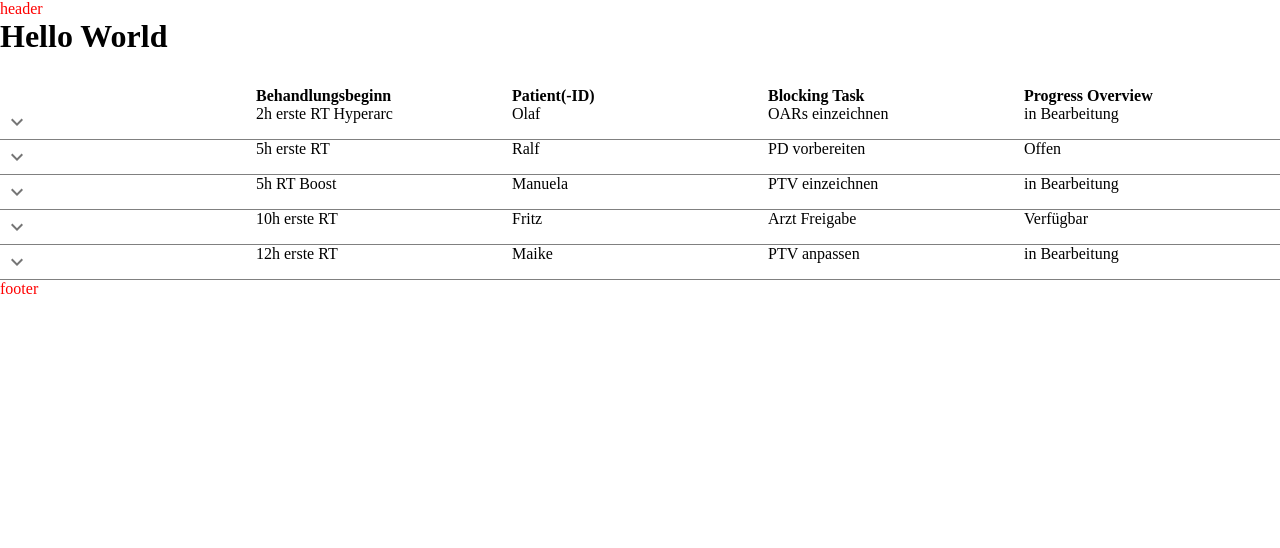
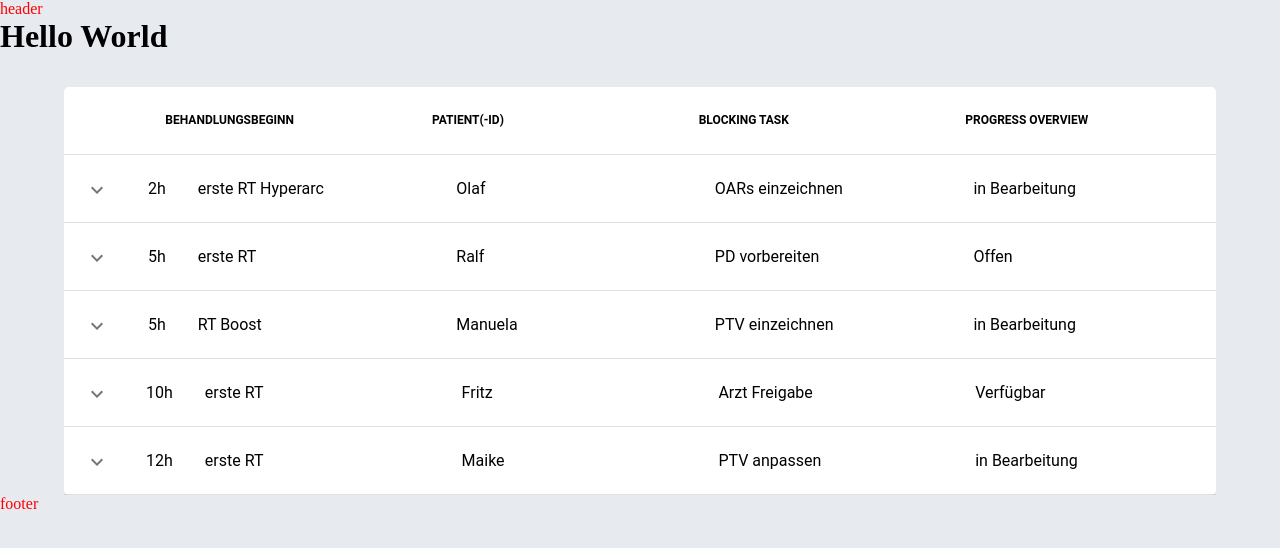
Before and after one commit to slizzered/CarePathDashboard, a Next.js app in the folder frontend/: page / in a window 1280 px wide. Shown: the top 548 px of the page. Built offline with nearby package versions, Linux system fonts and the light colour scheme.

Commit message:
made some CSS styling

```diff
--- a/frontend/src/components/Table/Table.js
+++ b/frontend/src/components/Table/Table.js
@@ -11,9 +11,16 @@ import KeyboardArrowUpIcon from "@mui/icons-material/KeyboardArrowUp";
  * Use of this source code is governed by an MIT-style license that can be found in the LICENSE file at https://mui.com/x/introduction/licensing/
  */
 
-function createData(beginRT, patient, blocking_task, progress_overview) {
+function createData(
+  beginRT,
+  treatment_task,
+  patient,
+  blocking_task,
+  progress_overview
+) {
   return {
     beginRT,
+    treatment_task,
     patient,
     blocking_task,
     progress_overview,
@@ -36,7 +43,8 @@ function Row(props) {
             {open ? <KeyboardArrowUpIcon /> : <KeyboardArrowDownIcon />}
           </IconButton>
         </div>
-        <div className={Styles.table_cell}>{row.beginRT}</div>
+        <div className={Styles.table_cell_begin_rt}>{row.beginRT}</div>
+        <div className={Styles.table_cell}>{row.treatment_task}</div>
         <div className={Styles.table_cell}>{row.patient}</div>
         <div className={Styles.table_cell}>{row.blocking_task}</div>
         <div className={Styles.table_cell}>{row.progress_overview}</div>
@@ -50,29 +58,32 @@ function Row(props) {
 
 const rows = [
   createData(
-    "2h erste RT Hyperarc",
+    "2h",
+    "erste RT Hyperarc",
     "Olaf",
     "OARs einzeichnen",
     "in Bearbeitung",
     4.0
   ),
-  createData("5h erste RT", "Ralf", "PD vorbereiten", "Offen", 4.3),
+  createData("5h", "erste RT", "Ralf", "PD vorbereiten", "Offen", 4.3),
   createData(
-    "5h RT Boost",
+    "5h",
+    "RT Boost",
     "Manuela",
     "PTV einzeichnen",
     "in Bearbeitung",
     6.0
   ),
-  createData("10h erste RT", "Fritz", "Arzt Freigabe", "Verfügbar", 4.3),
-  createData("12h erste RT", "Maike", "PTV anpassen", "in Bearbeitung", 3.9),
+  createData("10h", "erste RT", "Fritz", "Arzt Freigabe", "Verfügbar", 4.3),
+  createData("12h", "erste RT", "Maike", "PTV anpassen", "in Bearbeitung", 3.9),
 ];
 
 export default function CollapsibleTable() {
   return (
     <div className={Styles.table_container}>
       <div className={Styles.table_header}>
-        <div className={Styles.table_cell} />
+        <div className={Styles.table_cell}/>
+        <div className={Styles.table_cell}/>
         <div className={Styles.table_cell}> Behandlungsbeginn </div>
         <div className={Styles.table_cell}>Patient(-ID)</div>
         <div className={Styles.table_cell}>Blocking Task</div>
--- a/frontend/src/components/Table/Table.module.css
+++ b/frontend/src/components/Table/Table.module.css
@@ -1,17 +1,41 @@
 .table_header {
+  border-bottom: 1px solid;
+  border-bottom-color: rgba(0, 0, 0, 0.12);
   font-weight: bold;
   display: grid;
-  grid-template-columns: 1fr 1fr 1fr 1fr 1fr;
+  grid-template-columns: 0.1fr 0.2fr 1fr 1fr 1fr 1fr;
+  text-transform: uppercase;
+  font-family: Roboto, "Helvetica Neue", sans-serif;
+  font-size: 0.75rem;
 }
 
 .table_row {
-  border-bottom: 1px solid grey;
+  border-bottom: 1px solid;
+  border-bottom-color: rgba(0, 0, 0, 0.12);
   display: grid;
-  grid-template-columns: 1fr 1fr 1fr 1fr 1fr;
+  align-items: center;
+  grid-template-columns: 0.1fr 0.2fr 1fr 1fr 1fr 1fr;
 }
 
 .table_container {
-  width: 100%;
+  width: 90%;
   margin: 0 auto;
   margin-top: 2rem;
+  font-family: Roboto, "Helvetica Neue", sans-serif;
+  background-color: white;
+  border-radius: 5px;
 }
+
+.table_cell {
+  padding: 0 16px;
+  text-align: left;
+  height: 67px;
+  line-height: 67px;
+}
+
+.table_cell_begin_rt {
+  padding: 0 16px;
+  text-align: right;
+  height: 67px;
+  line-height: 67px;
+}
--- a/frontend/src/styles/globals.css
+++ b/frontend/src/styles/globals.css
@@ -8,4 +8,6 @@ html,
 body {
   max-width: 100vw;
   overflow-x: hidden;
+  font-size: 1rem;
+  background-color: #E7EBF0;
 }
```
